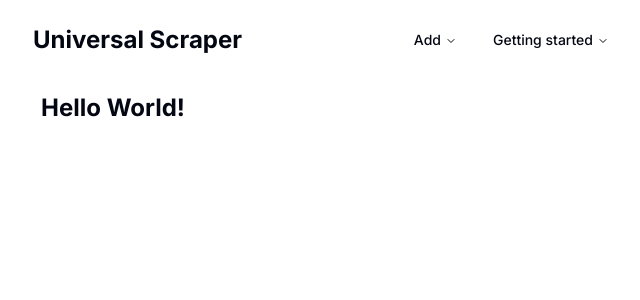
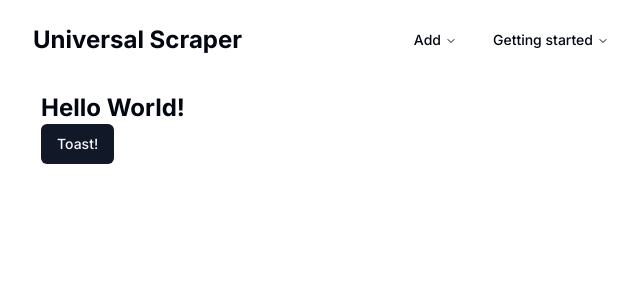
Before and after one commit to codebyalexx/universal-scrapper, a Next.js app: page / in a window 1280 px wide. Shown: the top 300 px of the page, without its empty margins (311-951 px from the left). Built offline with nearby package versions, Linux system fonts and the light colour scheme.

Commit message:
:triangular_flag_on_post: Added sonner as toast library

```diff
--- a/package.json
+++ b/package.json
@@ -19,6 +19,7 @@
     "next-themes": "^0.2.1",
     "react": "^18",
     "react-dom": "^18",
+    "sonner": "^1.3.1",
     "tailwind-merge": "^2.2.1",
     "tailwindcss-animate": "^1.0.7"
   },
--- a/src/app/(home)/page.tsx
+++ b/src/app/(home)/page.tsx
@@ -1,5 +1,15 @@
+"use client"
+
+import { Button } from "@/components/ui/button";
+import { toast } from "sonner";
+
 export default function HomePage() {
   return (<main>
     <h1 className="text-2xl font-bold">Hello World!</h1>
+    <Button onClick={() => {
+      toast.success('Lets go')
+    }}>
+      Toast!
+    </Button>
   </main>)
 }
--- a/src/app/layout.tsx
+++ b/src/app/layout.tsx
@@ -3,6 +3,7 @@ import { ThemeProvider } from "@/features/theme/ThemeProvider";
 import { cn } from "@/lib/utils";
 import type { Metadata } from "next";
 import { Inter } from "next/font/google";
+import { Toaster } from 'sonner';
 import "./globals.css";
 
 const inter = Inter({ subsets: ["latin"] });
@@ -24,6 +25,7 @@ export default function RootLayout({
         inter.className
       )}>
         <ThemeProvider attribute={'class'} defaultTheme={'system'} enableSystem>
+          <Toaster />
           <div className="flex flex-col h-full">
             <Header />
             <div className="flex-1 w-full max-w-xl py-6 m-auto pb-14">
```
Also changed, not shown: 1 other file (tests, documents, lock files or other folders).
